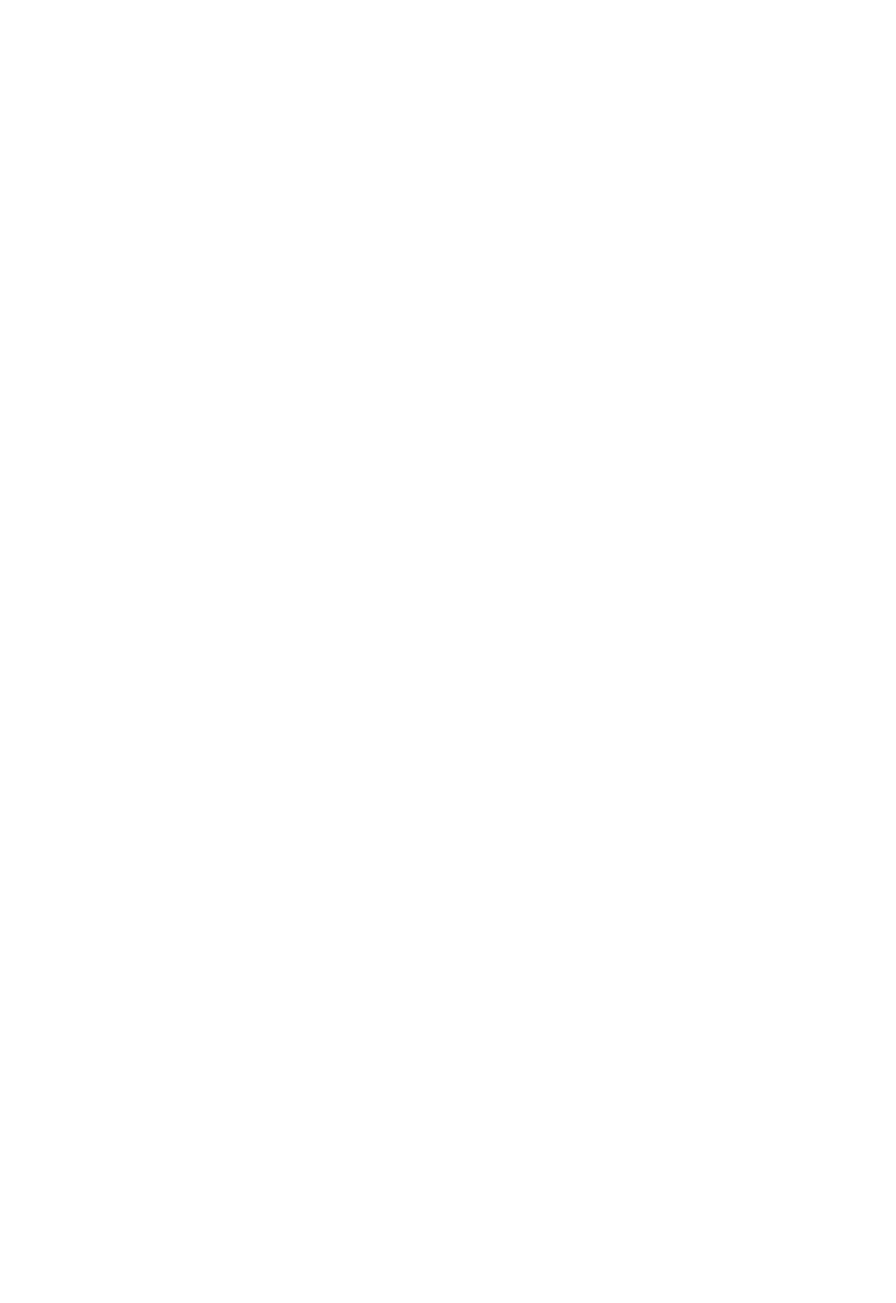
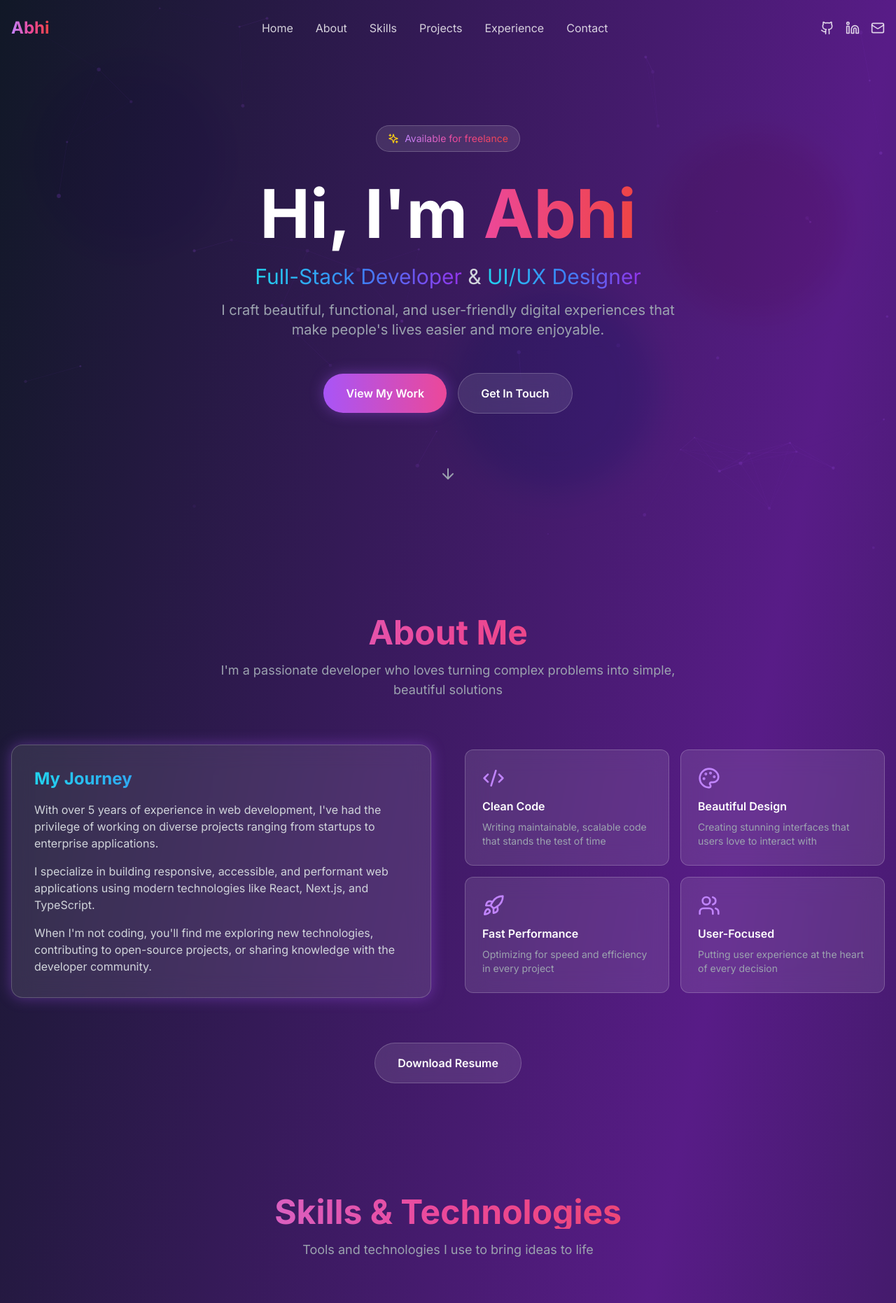
Before and after one commit to L0renZ121/L0renZ121.github.io, a Next.js app: page / in a window 1280 px wide. Before the commit this address had no page. Shown: the top 1862 px of the page at 70% size. Before the commit the page ends 800 px from the top, so only its background shows below. Built offline with nearby package versions, Linux system fonts and the light colour scheme.

Commit message:
feat: Restore portfolio page with AA-maker-dev links

```diff
--- a/app/page.tsx
+++ b/app/page.tsx
@@ -1,5 +1,25 @@
-import { redirect } from 'next/navigation'
+'use client'
+
+import Hero from '@/components/sections/Hero'
+import About from '@/components/sections/About'
+import Skills from '@/components/sections/Skills'
+import Projects from '@/components/sections/Projects'
+import Experience from '@/components/sections/Experience'
+import Contact from '@/components/sections/Contact'
+import Navigation from '@/components/Navigation'
+import ParticleBackground from '@/components/ParticleBackground'
 
 export default function Home() {
-  redirect('https://github.com/AA-maker-dev')
+  return (
+    <main className="relative">
+      <ParticleBackground />
+      <Navigation />
+      <Hero />
+      <About />
+      <Skills />
+      <Projects />
+      <Experience />
+      <Contact />
+    </main>
+  )
 }
```
